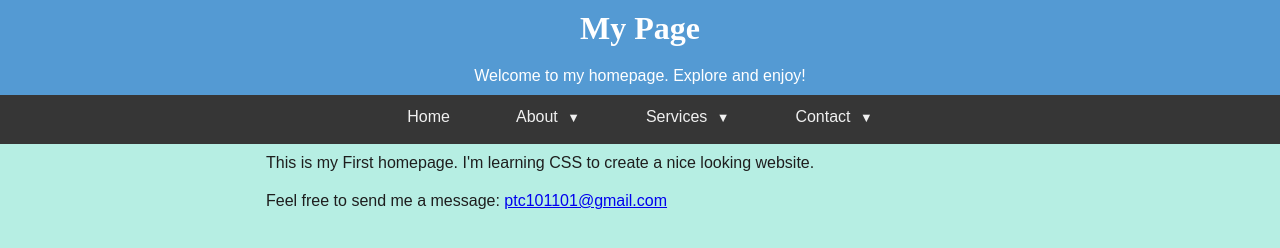
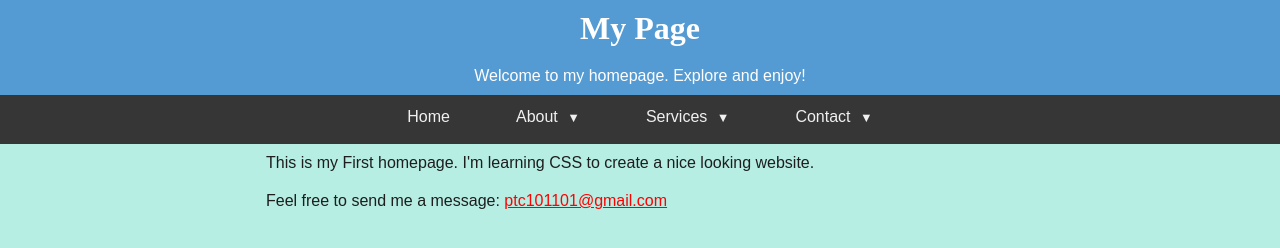
Before and after one commit to yakiniku35/1141_IntroToCS_113501065, a plain HTML site: page Lab2_Homepage/113501065_CSS_Lab.html in a window 1280 px wide. In both pictures the pointer is over the link "ptc101101@gmail.com". Drawn offline with Linux system fonts and the light colour scheme.

Commit message:
update mailto

```diff
--- a/Lab2_Homepage/113501065_CSS_Lab.css
+++ b/Lab2_Homepage/113501065_CSS_Lab.css
@@ -139,3 +139,10 @@ li:hover {
   font-size: 0.8em;
   margin-left: 5px;
 }
+
+/* 滑鼠懸停時變紅色 */
+a[href^="mailto:"]:hover {
+  color: red;
+  cursor: pointer;
+  transition: color 0.3s ease; /* 添加平滑過渡效果 */
+}
```
